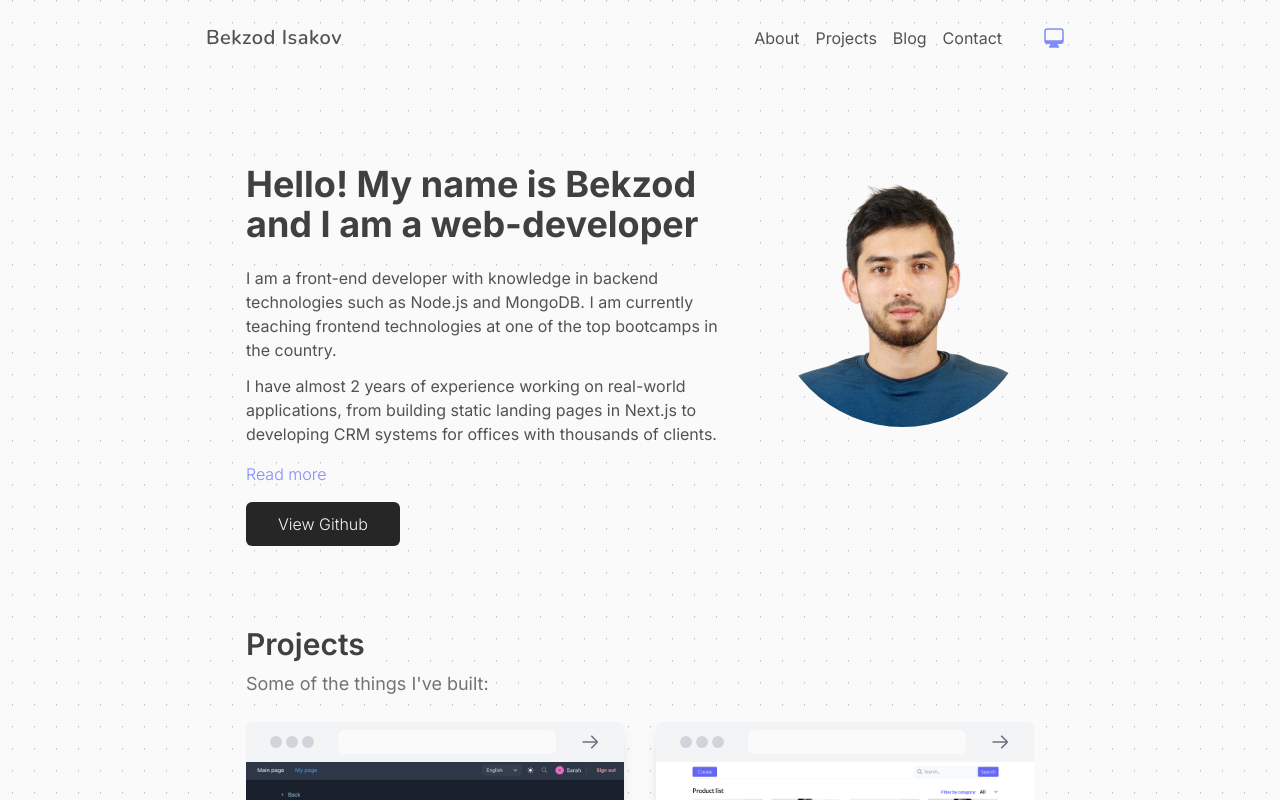
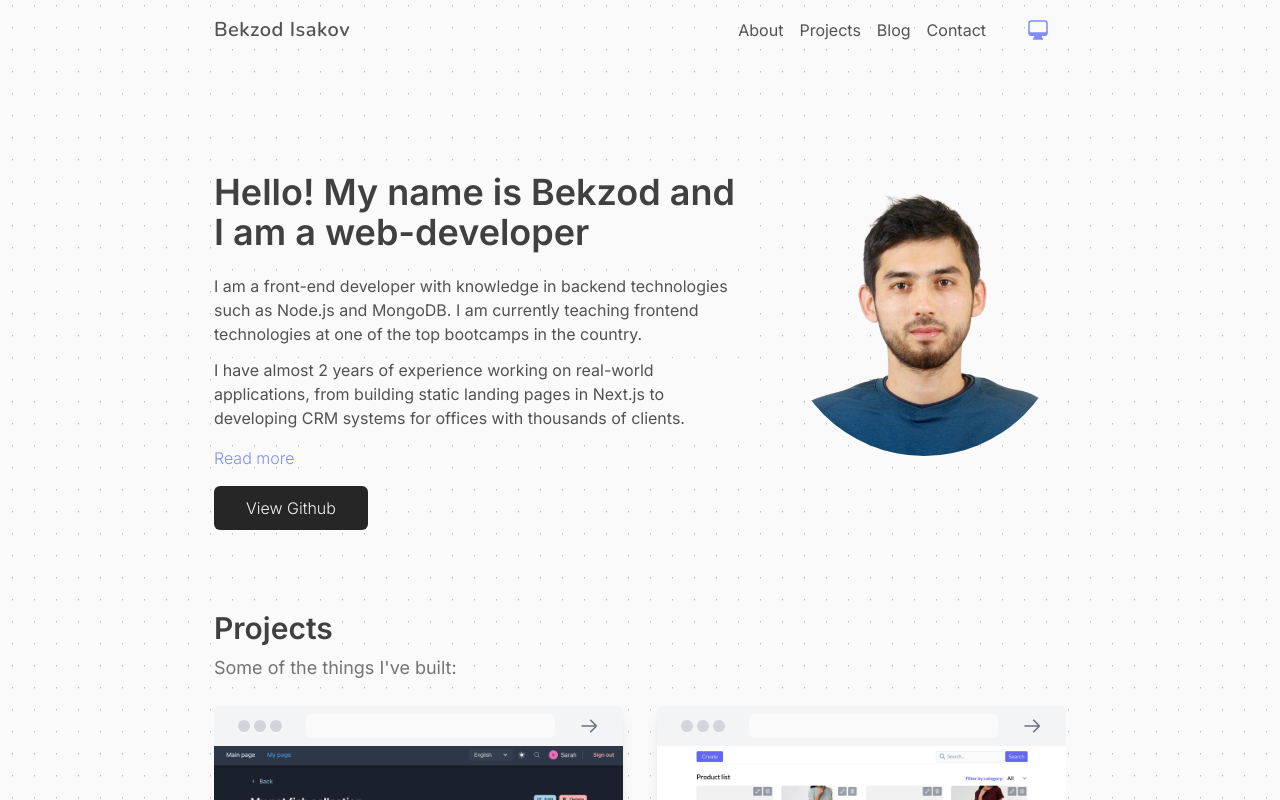
Before and after one commit to BehzodIsakov/my_website, a Next.js app: page / in a window 1280 px wide. Shown: the top 800 px of the page. Built offline with nearby package versions, Linux system fonts and the light colour scheme.

Commit message:
add .custom-cotnainer class

```diff
--- a/app/globals.css
+++ b/app/globals.css
@@ -27,7 +27,7 @@
   }
 
   h1 {
-    @apply text-3xl sm:text-4xl font-bold;
+    @apply text-3xl sm:text-4xl leading-snug font-semibold;
   }
 
   h2 {
@@ -57,6 +57,10 @@
 }
 
 @layer utilities {
+  .custom-container {
+    max-width: 900px;
+    @apply px-4 sm:px-6;
+  }
   .bg-primary {
     @apply bg-neutral-50;
   }
--- a/app/layout.tsx
+++ b/app/layout.tsx
@@ -23,12 +23,12 @@ export default function RootLayout({
     <html lang='en' suppressHydrationWarning>
       <body className={inter.className}>
         <ThemeProvider attribute='class' themes={["light", "dark"]}>
-          <div className='min-h-screen max-w-[900px] m-auto flex flex-col py-6 px-2 overflow-x-hidden'>
+          <div className='min-h-screen custom-container mx-auto flex flex-col overflow-x-hidden sm:gap-8'>
             <Header />
-            <main className='flex flex-col gap-20 grow px-1 sm:px-12 mb-20'>
-              {children}
-            </main>
+            {/* <div className="custom-container flex flex-col grow px-4"> */}
+            <main className='space-y-20 grow mb-20 '>{children}</main>
             <Footer />
+            {/* </div> */}
           </div>
         </ThemeProvider>
         <Analytics />
--- a/components/Footer.tsx
+++ b/components/Footer.tsx
@@ -1,6 +1,6 @@
 export default function Footer() {
   return (
-    <footer className='px-1 sm:px-12'>
+    <footer>
       <h2>Get in touch</h2>
       <address className='w-fit not-italic bg-primary dark:bg-primary-dark'>
         Feel free to reach me at{" "}
--- a/components/Header.tsx
+++ b/components/Header.tsx
@@ -1,9 +1,12 @@
+"use client";
+
 import Link from "next/link";
 import Navigation from "./Navigation";
 import { NavLink } from "@/lib/types";
 import MobileNavigation from "./MobileNavigation";
 import ThemeSwitcher from "./ThemeSwitcher";
 import { Nunito } from "next/font/google";
+import { useEffect, useState } from "react";
 
 const navLinks: NavLink[] = [
   { name: "about", href: "/about" },
@@ -15,11 +18,30 @@ const navLinks: NavLink[] = [
 const nunito = Nunito({ subsets: ["latin"] });
 
 export default function Header() {
+  const [isSticky, setIsSticky] = useState(false);
+
+  // useEffect(() => {
+  //   function handleScroll() {
+  //     setIsSticky(window.scrollY > 140);
+  //   }
+
+  //   window.addEventListener("scroll", handleScroll);
+
+  //   return () => {
+  //     window.removeEventListener("scroll", handleScroll);
+  //   };
+  // }, []);
+
   return (
-    <header className='flex justify-between items-center mb-4 sm:mb-8'>
+    <header
+      className={`py-4 transition-all duration-300 ${
+        isSticky ? "fixed top-0 w-full backdrop-blur-xl bg-white/80 dark:bg-blue-500/10 shadow-lg" : ""
+      }`}
+    >
+      <div className='flex justify-between items-center mx-auto'>
         <Link
           href='/'
-        className={`font-semibold text-xl px-2 tracking-wide ${nunito.className}`}
+          className={`font-semibold text-xl tracking-wide ${nunito.className}`}
         >
           Bekzod Isakov
         </Link>
@@ -30,6 +52,7 @@ export default function Header() {
           </div>
           <MobileNavigation navLinks={navLinks} />
         </div>
+      </div>
     </header>
   );
 }
```
Lines whose indentation alone changed are shown as unchanged.
